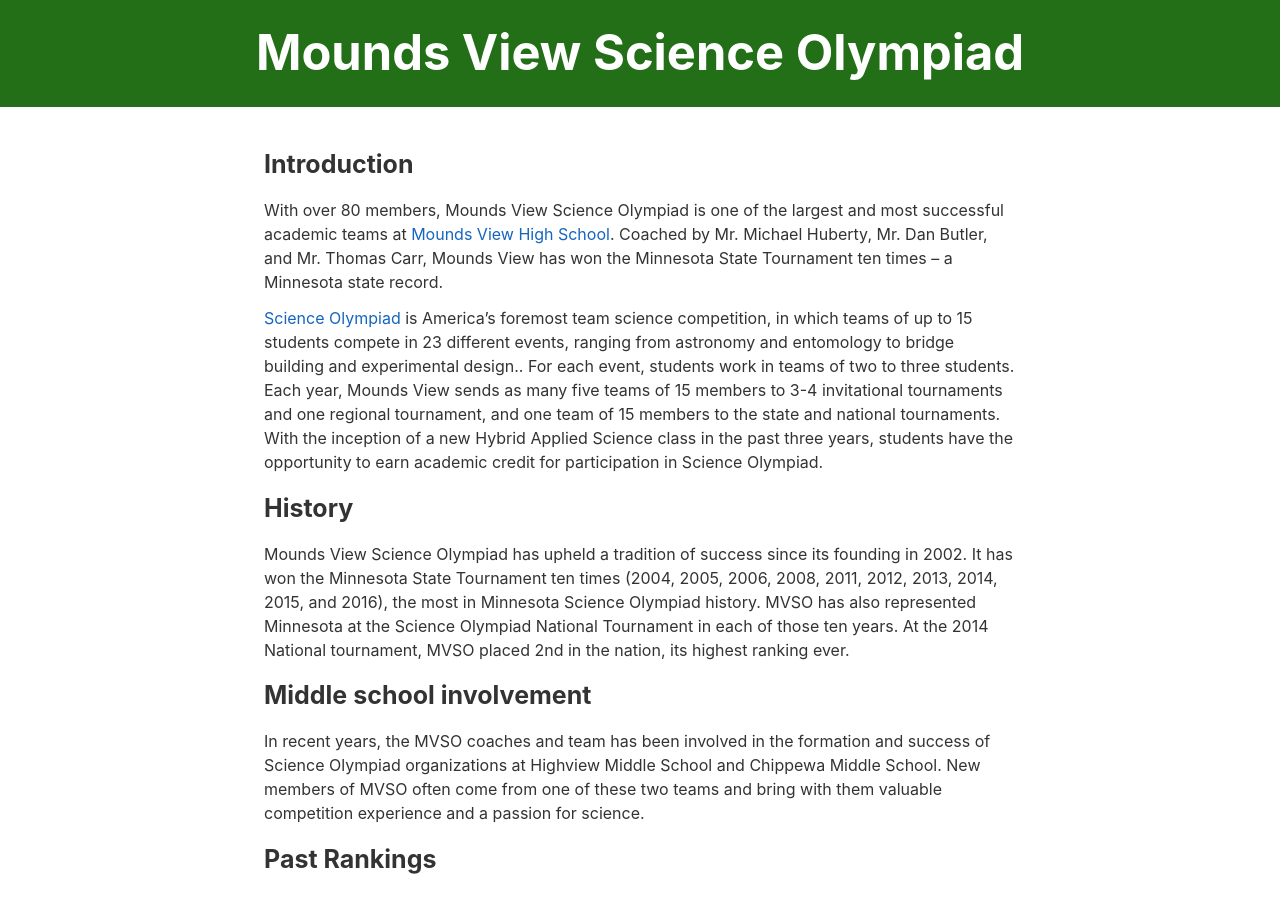
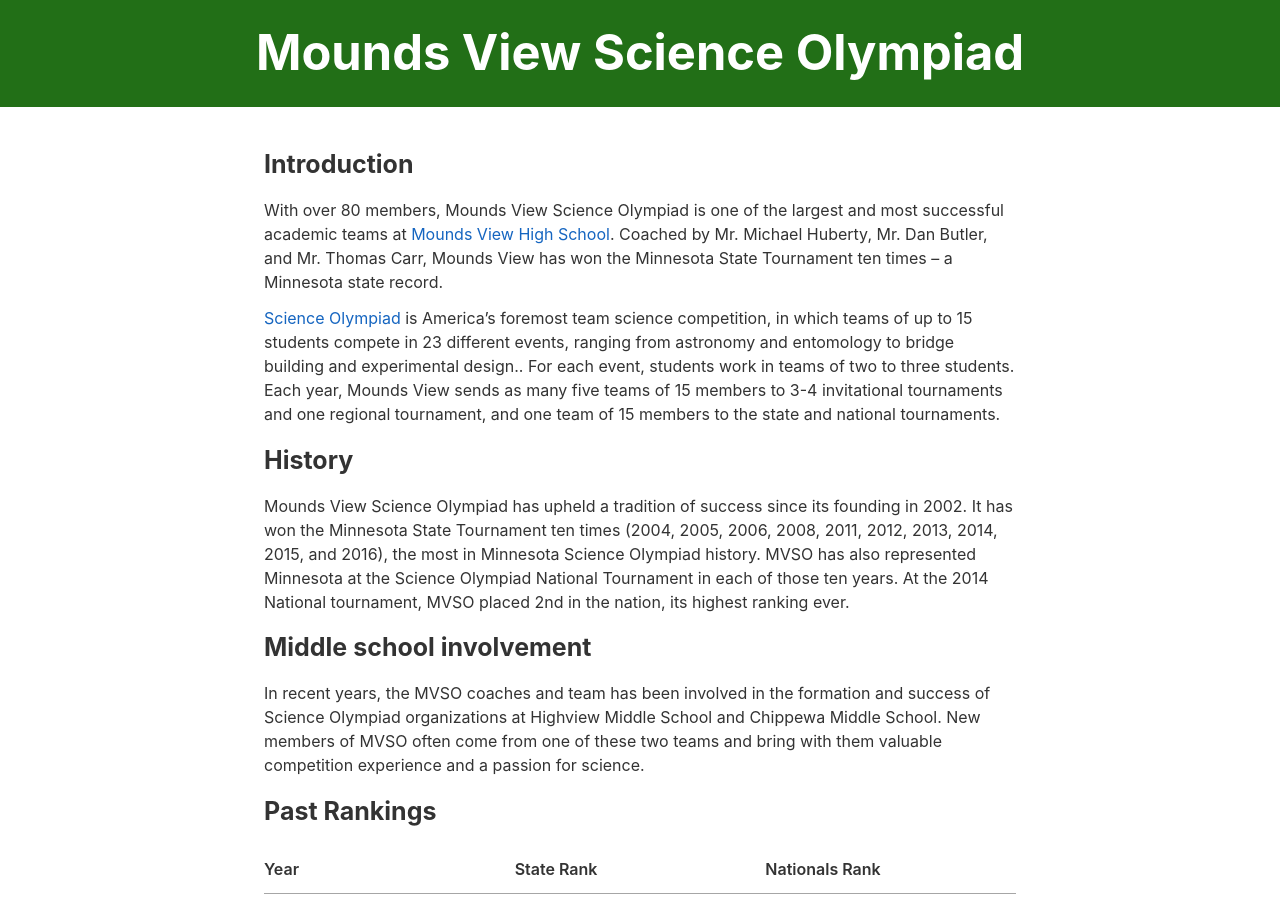
Before and after one commit to mvscioly/mvscioly.org, a Jekyll site: the page built from index.md, in a window 1280 px wide and 900 px high. Built offline with Jekyll 4.4.1, drawn with Linux system fonts in a browser that asks for light colours; nearby versions of some CDN libraries.

Commit message:
removed stuff about the scioly class

```diff
--- a/index.md
+++ b/index.md
@@ -7,7 +7,7 @@ title: Mounds View Science Olympiad
 
 With over 80 members, Mounds View Science Olympiad is one of the largest and most successful academic teams at [Mounds View High School](http://www.moundsviewschools.org/moundsview). Coached by Mr. Michael Huberty, Mr. Dan Butler, and Mr. Thomas Carr, Mounds View has won the Minnesota State Tournament ten times – a Minnesota state record.
 
-[Science Olympiad](https://www.soinc.org/) is America's foremost team science competition, in which teams of up to 15 students compete in 23 different events, ranging from astronomy and entomology to bridge building and experimental design.. For each event, students work in teams of two to three students. Each year, Mounds View sends as many five teams of 15 members to 3-4 invitational tournaments and one regional tournament, and one team of 15 members to the state and national tournaments. With the inception of a new Hybrid Applied Science class in the past three years, students have the opportunity to earn academic credit for participation in Science Olympiad.
+[Science Olympiad](https://www.soinc.org/) is America's foremost team science competition, in which teams of up to 15 students compete in 23 different events, ranging from astronomy and entomology to bridge building and experimental design.. For each event, students work in teams of two to three students. Each year, Mounds View sends as many five teams of 15 members to 3-4 invitational tournaments and one regional tournament, and one team of 15 members to the state and national tournaments.
 
 #### History
 
```
